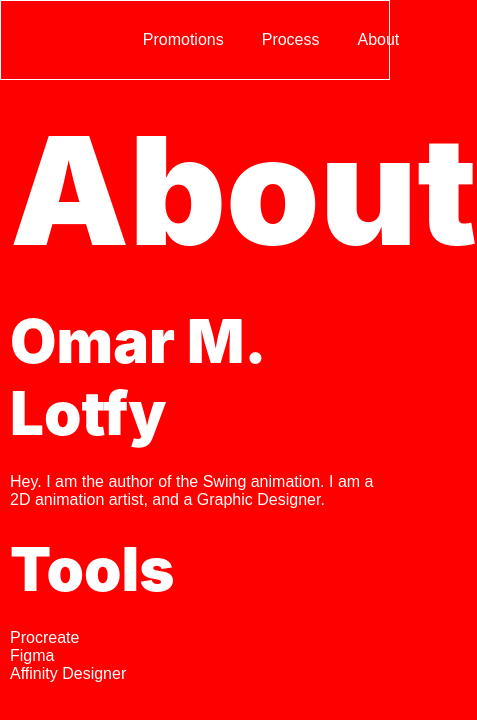
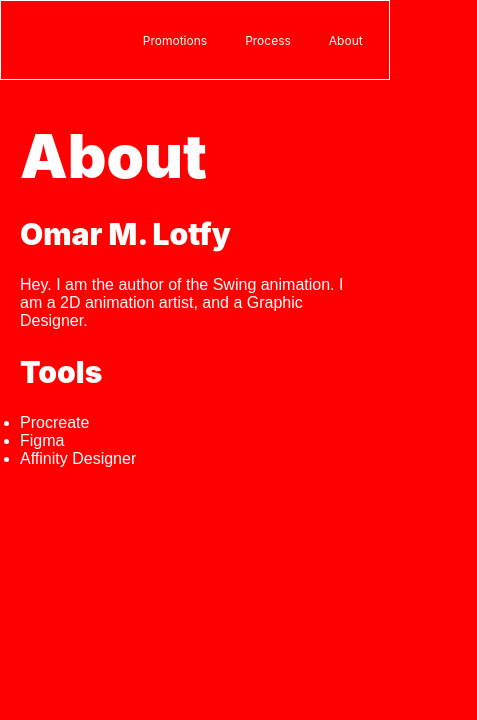
Before and after one commit to mstflotfy/swing, a Nuxt app: page /about in a window 390 px wide. Shown: the top 720 px of the page, 477 px wide, since content can reach past the window. Built offline with nearby package versions, Linux system fonts and the light colour scheme.

Commit message:
media queries for headings

```diff
--- a/assets/css/resets.css
+++ b/assets/css/resets.css
@@ -45,7 +45,7 @@ input[type="reset"] {
     display: flex;
     flex-direction: column;
     gap: 1.5em;
-    padding-left: 1rem;
+    padding: 2rem;
   }
   h2 {
      font-size: 6rem;
@@ -55,3 +55,59 @@ input[type="reset"] {
     text-decoration: none;
     text-transform: none;
   }
+
+  h1 {
+    font-size: 34rem;
+    font-family: "Inter", Impact, Haettenschweiler, 'Arial Narrow Bold', sans-serif;
+    font-weight: 900;
+    font-style: normal;
+    text-decoration: none;
+    text-transform: none;
+  }
+
+
+  .text-style-h-1 {
+    font-size: 15rem;
+    font-family: "Inter", Impact, Haettenschweiler, 'Arial Narrow Bold', sans-serif;
+    font-weight: 900;
+    font-style: normal;
+    text-decoration: none;
+    text-transform: none;
+  }
+
+  /* 800 pixels down */
+  @media only screen and (max-width: 900px) {
+    h1 {
+      font-size: 20rem;
+    }
+  .text-style-h-1 {
+    font-size: 15rem;
+    font-family: "Inter", Impact, Haettenschweiler, 'Arial Narrow Bold', sans-serif;
+    font-weight: 900;
+    font-style: normal;
+    text-decoration: none;
+    text-transform: none;
+  }
+  }
+
+  @media only screen and (max-width: 510px) {
+    h1 {
+      font-size: 10rem;
+    }
+    .text-style-h-1 {
+      font-size: 6rem;
+      font-family: "Inter", Impact, Haettenschweiler, 'Arial Narrow Bold', sans-serif;
+      font-weight: 900;
+      font-style: normal;
+      text-decoration: none;
+      text-transform: none;
+    }
+  h2 {
+    font-size: 3rem;
+    font-family: "Inter", Impact, Haettenschweiler, 'Arial Narrow Bold', sans-serif;
+    font-weight: 900;
+    font-style: normal;
+    text-decoration: none;
+    text-transform: none;
+  }
+  }
--- a/assets/css/text.css
+++ b/assets/css/text.css
@@ -7,17 +7,18 @@
   text-transform: none;
 }
 
-.text-style-h-1 {
-  font-size: 15rem;
-  font-family: "Inter", Impact, Haettenschweiler, 'Arial Narrow Bold', sans-serif;
-  font-weight: 900;
+
+.text-style-body {
+  font-size: 1.6rem;
+  font-family: "Inter", Arial, Helvetica, sans-serif;
+  font-weight: 400;
   font-style: normal;
   text-decoration: none;
   text-transform: none;
 }
 
-.text-style-body {
-  font-size: 1.6rem;
+.text-style-page-link {
+  font-size: 1.2rem;
   font-family: "Inter", Arial, Helvetica, sans-serif;
   font-weight: 400;
   font-style: normal;
--- a/components/CustomLink.vue
+++ b/components/CustomLink.vue
@@ -1,6 +1,6 @@
 <template>
   <div>
-    <NuxtLink class="link" :to="to">{{ linkText }}</NuxtLink>
+    <NuxtLink class="text-style-page-link link" :to="to">{{ linkText }}</NuxtLink>
   </div>
 </template>
 
--- a/pages/index.vue
+++ b/pages/index.vue
@@ -1,7 +1,7 @@
 <template>
   <div class="content">
     <Header></Header>
-    <h1 class="text-style-main">SWING</h1>
+    <h1>SWING</h1>
 
     <figure class="vidContainer">
 
--- a/pages/promotions.vue
+++ b/pages/promotions.vue
@@ -18,7 +18,7 @@
   text-align: center;
 }
   img {
-    max-width: 25%;
+    max-width: 50%;
     border: solid 0.1rem white;
   }
 </style>
```
